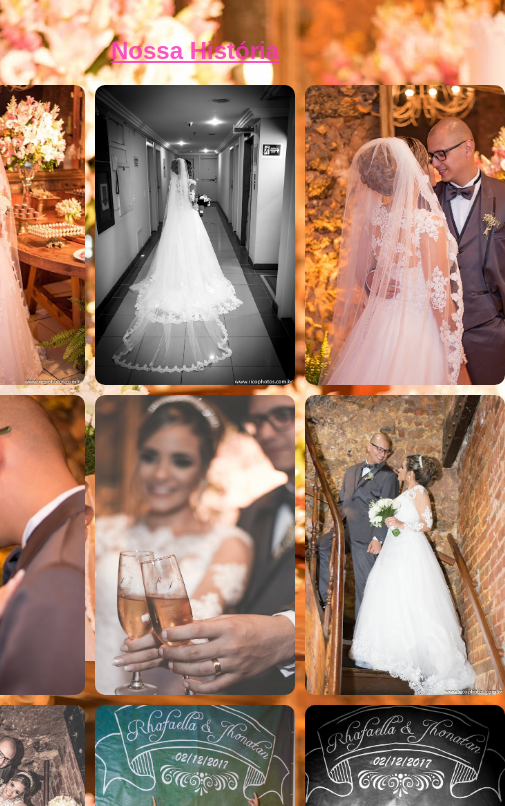
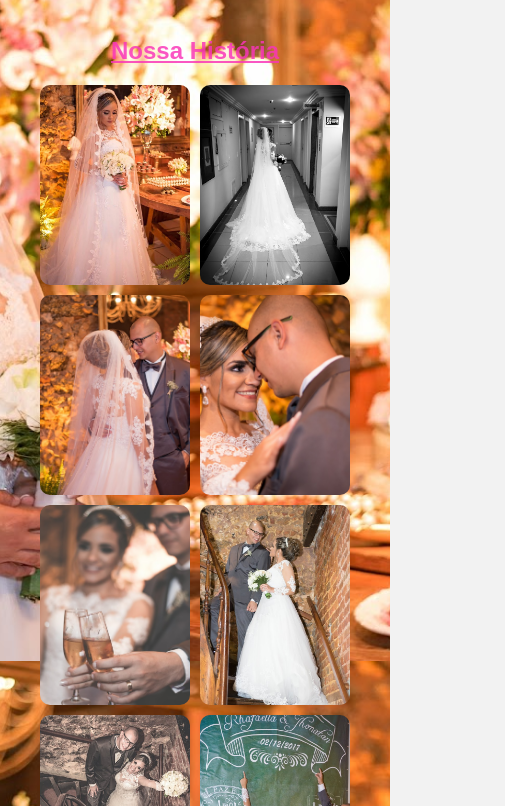
Before and after one commit to IJhonatanCamposDev/Casamento, a plain HTML site: page index.html in a window 390 px wide. Shown: the part 183-989 px from the top of the page, 505 px wide, since content can reach past the window. Drawn offline with Linux system fonts and the light colour scheme.

Commit message:
correção

```diff
--- a/estilo.css
+++ b/estilo.css
@@ -98,3 +98,16 @@ footer {
     background-color: #f430b3;
     margin-top: 20px;
   }
+
+  @media (max-width: 768px) {
+    .galeria {
+      flex-direction: column;
+    }
+    .fotos {
+      grid-template-columns: repeat(2, 1fr);
+    }
+    .fotos img {
+      width: 150px;
+      height: 200px;
+    }
+  }
--- a/index.html
+++ b/index.html
@@ -4,7 +4,11 @@
 <head>
     <meta charset="UTF-8">
     <meta name="viewport" content="width=device-width, initial-scale=1.0">
+    <meta name="viewport" content="width=device-width, initial-scale=1.0">
+<meta name="mobile-web-app-capable" content="yes">
+
     <title>7 Anos de Amor!</title>
+
     <link rel="stylesheet" href="estilo.css">
 </head>
 
@@ -52,9 +56,10 @@
 
 
     </main>
+
     <footer>
         <p>&copy; 2024 - Jhonatan e Rhafaela</p>
-        <audio controls autoplay>
+        <audio autoplay>
             <source src="musica.mp3" type="audio/mp3" >
 
            </audio>
```
